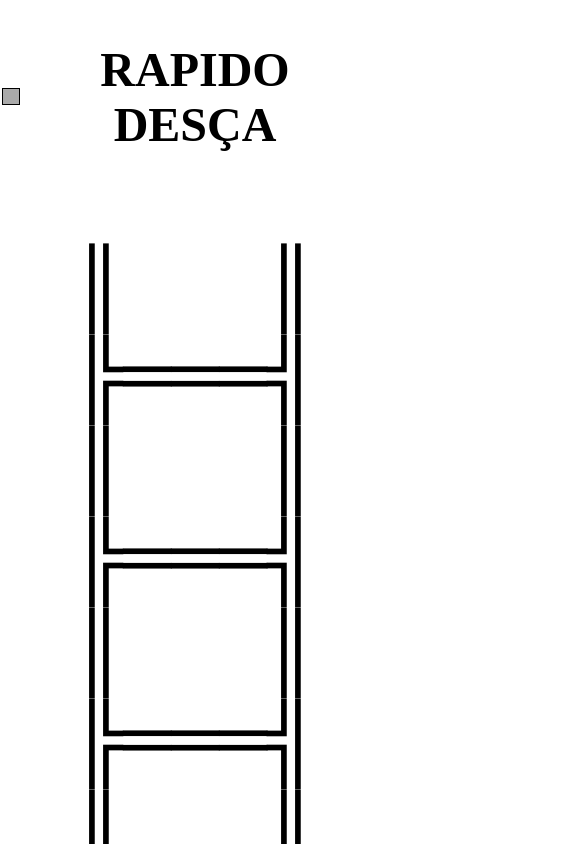
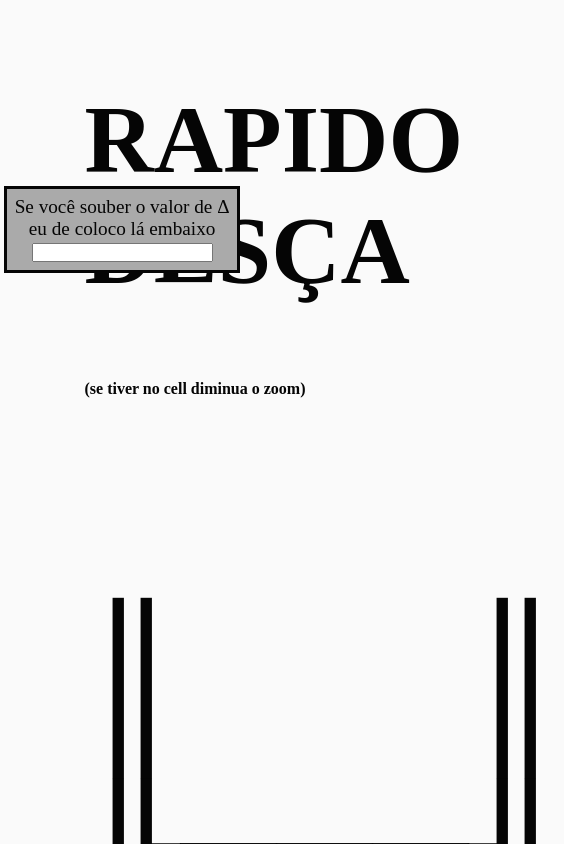
Before and after one commit to lunakaike/escada-infinita, a plain HTML site: page index.html in a window 390 px wide. Shown: the top 844 px of the page, 564 px wide, since content can reach past the window. Drawn offline with Linux system fonts and the light colour scheme.

Commit message:
infi, 11

```diff
--- a/app.js
+++ b/app.js
@@ -2,19 +2,11 @@ document.addEventListener("DOMContentLoaded", function() {
     const div_ladder = document.querySelector(".ladder")
     const div_comment = document.querySelector(".div_comment")
 
-    if (window.innerWidth < 600){
-        document.body.style.zoom = "50%";
-        div_comment.style.background = "#aaa";
-    }else{
-        document.body.style.zoom = "100%";
-    }
-
     const ladder =`╠═══╣
-║   ║;
+║   ║
 `
     let step = 4;
-
-
+    let margin_scroll = 20;
 
     function create_ladder() {
         div_ladder.innerHTML += ladder
@@ -63,7 +55,7 @@ document.addEventListener("DOMContentLoaded", function() {
     };
 
     window.addEventListener("scroll", () => {
-        if(window.scrollY + window.innerHeight + 20 > document.body.scrollHeight){
+        if(window.scrollY + window.innerHeight + margin_scroll > document.body.scrollHeight){
 
             create_ladder();
             sistem_day();
--- a/index.html
+++ b/index.html
@@ -14,10 +14,18 @@
 </head>
 <body>
 
-        <h1 style="font-size: 6rem;">RAPIDO <br> DESÇA</h1>
+        <h1 style="font-size: 6rem;">RAPIDO <br> DESÇA <span style="font-size: 1rem;">(se tiver no cell diminua o zoom)</span></h1>
 
         <pre style="font-size: 10rem;" class="ladder">
 
+║   ║
+╠═══╣
+║   ║
+╠═══╣
+║   ║
+╠═══╣
+║   ║
+╠═══╣
 ║   ║
 ╠═══╣
 ║   ║
--- a/style.css
+++ b/style.css
@@ -11,6 +11,7 @@ body{
 .div_comment{
     position: fixed;
     display: block;
+    background: #aaa;
     text-align: center;
     top: 45vw;
     left: 1vw;
```
